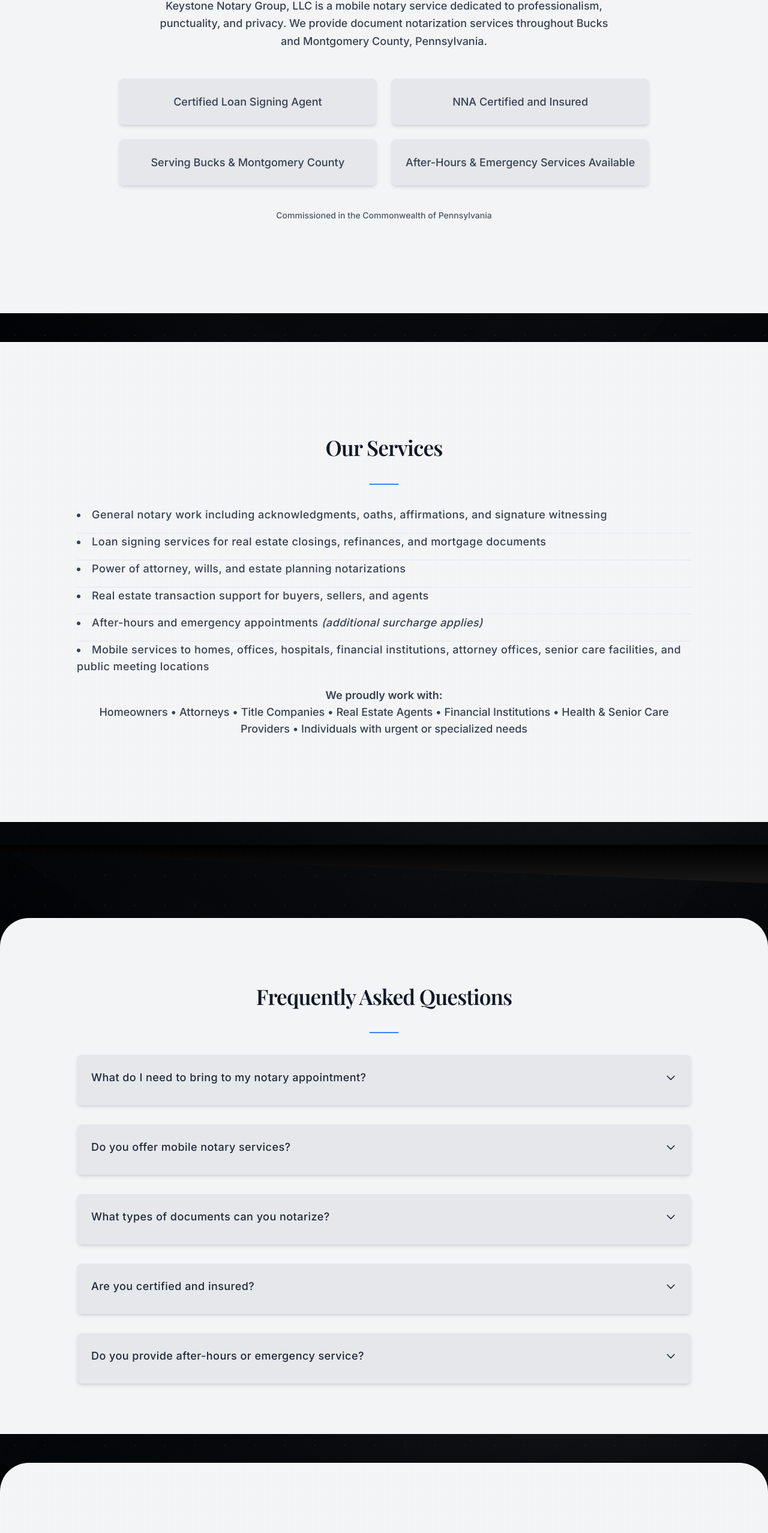
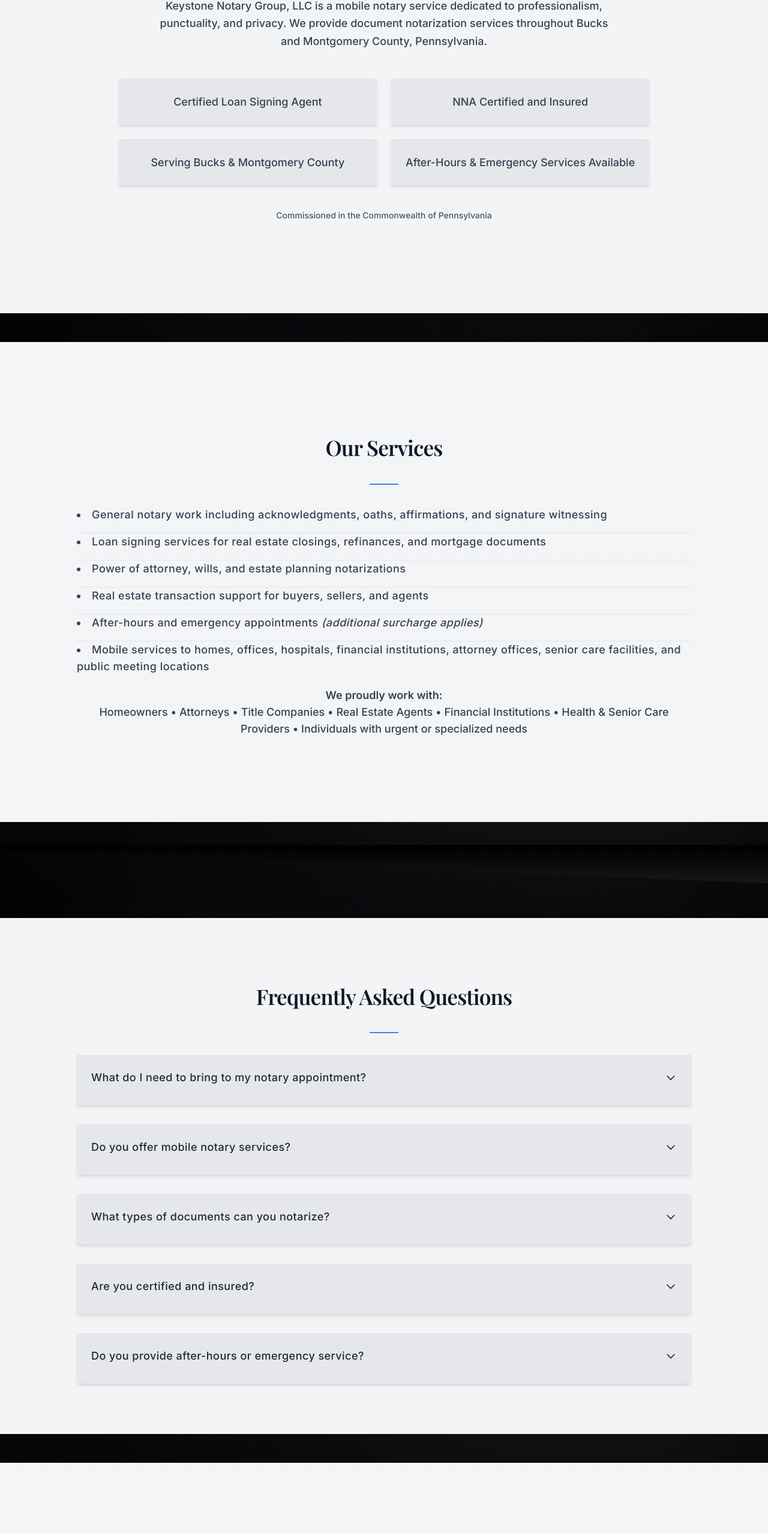
Before and after one commit to BikerViking/keystone-site, a React (Create React App) app: page / in a window 1280 px wide. Shown: the part 1216-3771 px from the top of the page at 60% size. Built offline with nearby package versions, Linux system fonts and the light colour scheme.

Commit message:
Remove rounded corners from sections

```diff
--- a/src/components/LandingHero.jsx
+++ b/src/components/LandingHero.jsx
@@ -184,16 +184,16 @@
             Pennsylvania.
           </p>
           <div className="mt-10 grid gap-6 sm:mt-12 sm:grid-cols-2">
-            <div className="rounded-lg bg-gray-200 text-gray-800 dark:bg-neutral-900 dark:text-gray-100 p-6 text-center shadow-md">
+            <div className="bg-gray-200 text-gray-800 dark:bg-neutral-900 dark:text-gray-100 p-6 text-center shadow-md">
               <p className="font-medium">Certified Loan Signing Agent</p>
             </div>
-            <div className="rounded-lg bg-gray-200 text-gray-800 dark:bg-neutral-900 dark:text-gray-100 p-6 text-center shadow-md">
+            <div className="bg-gray-200 text-gray-800 dark:bg-neutral-900 dark:text-gray-100 p-6 text-center shadow-md">
               <p className="font-medium">NNA Certified and Insured</p>
             </div>
-            <div className="rounded-lg bg-gray-200 text-gray-800 dark:bg-neutral-900 dark:text-gray-100 p-6 text-center shadow-md">
+            <div className="bg-gray-200 text-gray-800 dark:bg-neutral-900 dark:text-gray-100 p-6 text-center shadow-md">
               <p className="font-medium">Serving Bucks & Montgomery County</p>
             </div>
-            <div className="rounded-lg bg-gray-200 text-gray-800 dark:bg-neutral-900 dark:text-gray-100 p-6 text-center shadow-md">
+            <div className="bg-gray-200 text-gray-800 dark:bg-neutral-900 dark:text-gray-100 p-6 text-center shadow-md">
               <p className="font-medium">
                 After-Hours & Emergency Services Available
               </p>
@@ -280,7 +280,7 @@
         id="faq"
         ref={faqRef}
         aria-label="Frequently Asked Questions"
-        className={`flex min-h-screen w-full flex-col items-center justify-center bg-gray-100 text-gray-800 dark:bg-neutral-900 dark:text-gray-200 rounded-t-[3rem] px-4 py-16 lg:py-24 sm:px-6 lg:px-8 opacity-0 translate-y-[10px] transition-all duration-700 ease-in-out scroll-mt-20 ${faqVisible ? "opacity-100 translate-y-0" : ""}`}
+        className={`flex min-h-screen w-full flex-col items-center justify-center bg-gray-100 text-gray-800 dark:bg-neutral-900 dark:text-gray-200 px-4 py-16 lg:py-24 sm:px-6 lg:px-8 opacity-0 translate-y-[10px] transition-all duration-700 ease-in-out scroll-mt-20 ${faqVisible ? "opacity-100 translate-y-0" : ""}`}
       >
         <div className="mx-auto w-full max-w-screen-lg">
           <h2 className="text-center">
@@ -291,7 +291,7 @@
             {faqs.map(({ q, a }, idx) => (
               <div
                 key={q}
-                className={`rounded-lg bg-gray-200 text-gray-800 dark:bg-neutral-900 dark:text-gray-100 p-6 shadow-md opacity-0 translate-y-3 transition-all duration-700 ease-in-out ${
+                className={`bg-gray-200 text-gray-800 dark:bg-neutral-900 dark:text-gray-100 p-6 shadow-md opacity-0 translate-y-3 transition-all duration-700 ease-in-out ${
                   faqVisible ? 'opacity-100 translate-y-0' : ''
                 }`}
                 style={{ transitionDelay: `${idx * 100}ms` }}
@@ -343,7 +343,7 @@
         id="contact"
         ref={contactRef}
         aria-label="Contact"
-        className={`flex min-h-screen w-full flex-col items-center justify-center bg-gray-100 paper-texture text-gray-800 dark:bg-gray-950 dark:text-gray-200 rounded-t-[3rem] px-4 py-16 lg:py-24 sm:px-6 lg:px-8 opacity-0 translate-y-[10px] transition-all duration-700 ease-in-out scroll-mt-20 ${contactVisible ? "opacity-100 translate-y-0" : ""}`}
+        className={`flex min-h-screen w-full flex-col items-center justify-center bg-gray-100 paper-texture text-gray-800 dark:bg-gray-950 dark:text-gray-200 px-4 py-16 lg:py-24 sm:px-6 lg:px-8 opacity-0 translate-y-[10px] transition-all duration-700 ease-in-out scroll-mt-20 ${contactVisible ? "opacity-100 translate-y-0" : ""}`}
       >
         <div className="mx-auto w-full max-w-screen-lg">
           <h2 className="text-center">
--- a/src/pages/about.jsx
+++ b/src/pages/about.jsx
@@ -25,16 +25,16 @@
           and Montgomery County, Pennsylvania.
         </p>
         <div className="mt-10 grid gap-6 sm:mt-12 sm:grid-cols-2">
-          <div className="rounded bg-neutral-800 p-6 text-center shadow-sm">
+          <div className="bg-neutral-800 p-6 text-center shadow-sm">
             <p className="font-medium">Certified Loan Signing Agent</p>
           </div>
-          <div className="rounded bg-neutral-800 p-6 text-center shadow-sm">
+          <div className="bg-neutral-800 p-6 text-center shadow-sm">
             <p className="font-medium">NNA Certified and Insured</p>
           </div>
-          <div className="rounded bg-neutral-800 p-6 text-center shadow-sm">
+          <div className="bg-neutral-800 p-6 text-center shadow-sm">
             <p className="font-medium">Serving Bucks & Montgomery County</p>
           </div>
-          <div className="rounded bg-neutral-800 p-6 text-center shadow-sm">
+          <div className="bg-neutral-800 p-6 text-center shadow-sm">
             <p className="font-medium">After-Hours & Emergency Services Available</p>
           </div>
         </div>
--- a/src/pages/contact.jsx
+++ b/src/pages/contact.jsx
@@ -247,7 +247,7 @@
           viewport={{ once: true }}
           className="bg-gradient-to-b from-neutral-900 via-black to-neutral-950 mx-auto mt-12 max-w-screen-md px-4 py-16 lg:py-24 space-y-4 sm:space-y-6"
         >
-          <div className="bg-neutral-900 p-6 rounded-xl ring-1 ring-neutral-700 shadow-[0_0_20px_rgba(255,255,255,0.05)]">
+          <div className="bg-neutral-900 p-6 ring-1 ring-neutral-700 shadow-[0_0_20px_rgba(255,255,255,0.05)]">
           <div className="mb-8 flex items-center justify-center">
             <svg
               className="h-6 w-6 text-blue-400"
--- a/src/pages/faq.jsx
+++ b/src/pages/faq.jsx
@@ -44,7 +44,7 @@
           whileInView={{ opacity: 1, y: 0 }}
           transition={{ duration: 0.6, ease: "easeOut" }}
           viewport={{ once: true }}
-          className="bg-gradient-to-b from-neutral-900 via-black to-neutral-950 rounded-t-[3rem] mx-auto max-w-screen-lg px-4 py-16 lg:py-24 text-gray-200 sm:px-6 lg:px-8 space-y-4 sm:space-y-6"
+          className="bg-gradient-to-b from-neutral-900 via-black to-neutral-950 mx-auto max-w-screen-lg px-4 py-16 lg:py-24 text-gray-200 sm:px-6 lg:px-8 space-y-4 sm:space-y-6"
         >
         <h1 className="text-center">
           Frequently Asked Questions
@@ -58,7 +58,7 @@
               whileInView={{ opacity: 1, y: 0 }}
               viewport={{ once: true }}
               transition={{ duration: 0.6, ease: 'easeOut', delay: idx * 0.1 }}
-              className="rounded bg-neutral-800 p-4 sm:p-6 shadow-sm"
+              className="bg-neutral-800 p-4 sm:p-6 shadow-sm"
             >
               <dt>
                 <button
@@ -94,7 +94,7 @@
             </motion.div>
           ))}
         </dl>
-        <div className="mt-12 rounded-lg border border-blue-500/30 bg-neutral-800 p-6 text-center shadow-inner">
+        <div className="mt-12 border border-blue-500/30 bg-neutral-800 p-6 text-center shadow-inner">
           <h2 className="text-center text-3xl font-semibold tracking-wide text-white mb-8">Still have questions?</h2>
           <div aria-hidden="true" className="mx-auto mb-6 h-0.5 w-24 bg-gradient-to-r from-blue-500/50 to-blue-500/0" />
           <motion.a
```
